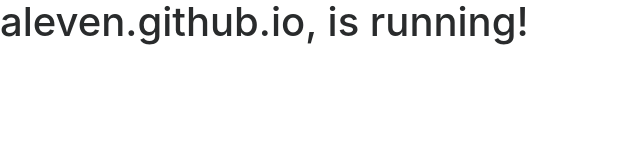
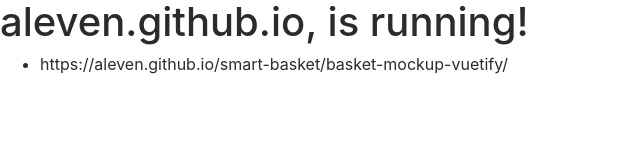
Before and after one commit to aleven/aleven.github.io, a plain HTML site: page index.html in a window 1280 px wide. Shown: the whole page, without its empty margins (0-640 px from the left). Drawn offline with nearby package versions, Linux system fonts and the light colour scheme.

Commit message:
Update index.html

```diff
--- a/index.html
+++ b/index.html
@@ -13,6 +13,10 @@
   <body>
     <h1>aleven.github.io, is running!</h1>
 
+    <ul>
+      <li>https://aleven.github.io/smart-basket/basket-mockup-vuetify/</li>
+    </ul>
+
     <!-- Optional JavaScript -->
     <!-- jQuery first, then Popper.js, then Bootstrap JS -->
     <script src="https://code.jquery.com/jquery-3.2.1.slim.min.js" integrity="sha384-KJ3o2DKtIkvYIK3UENzmM7KCkRr/rE9/Qpg6aAZGJwFDMVNA/GpGFF93hXpG5KkN" crossorigin="anonymous"></script>
```
